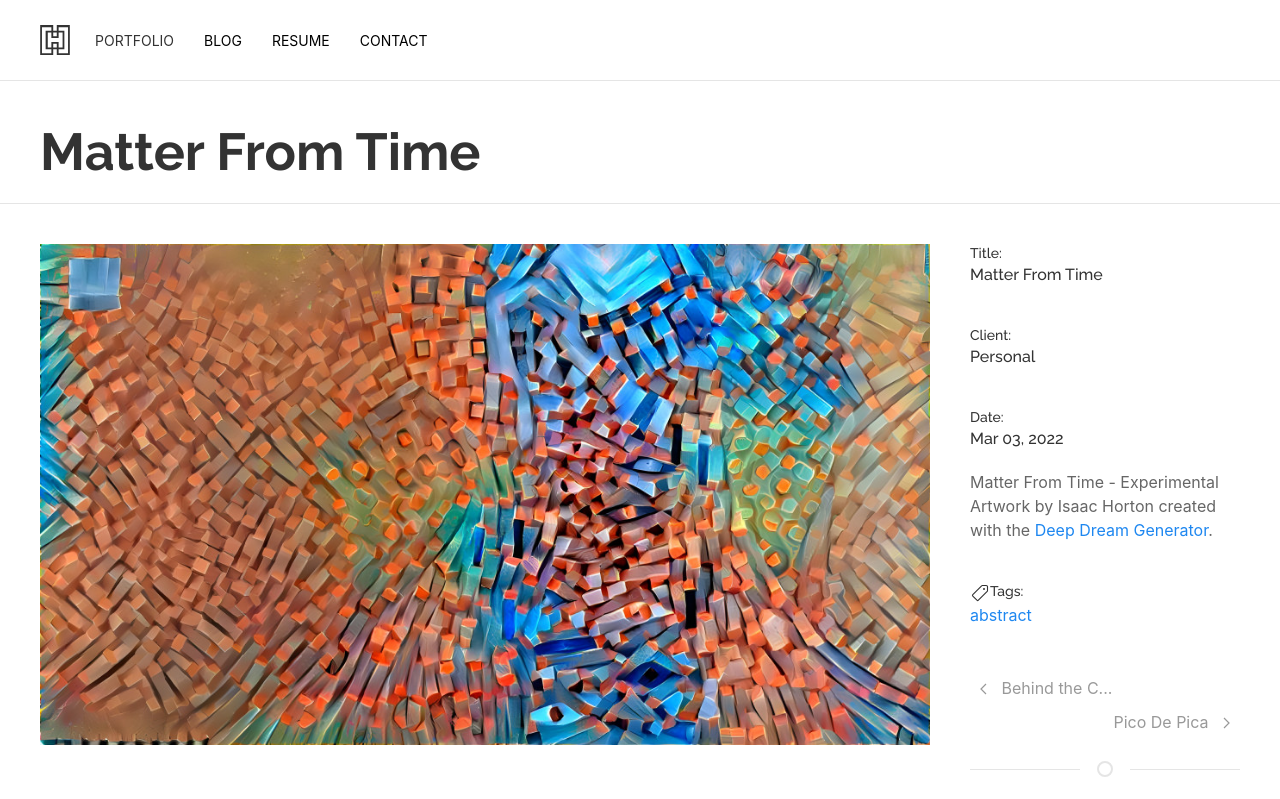
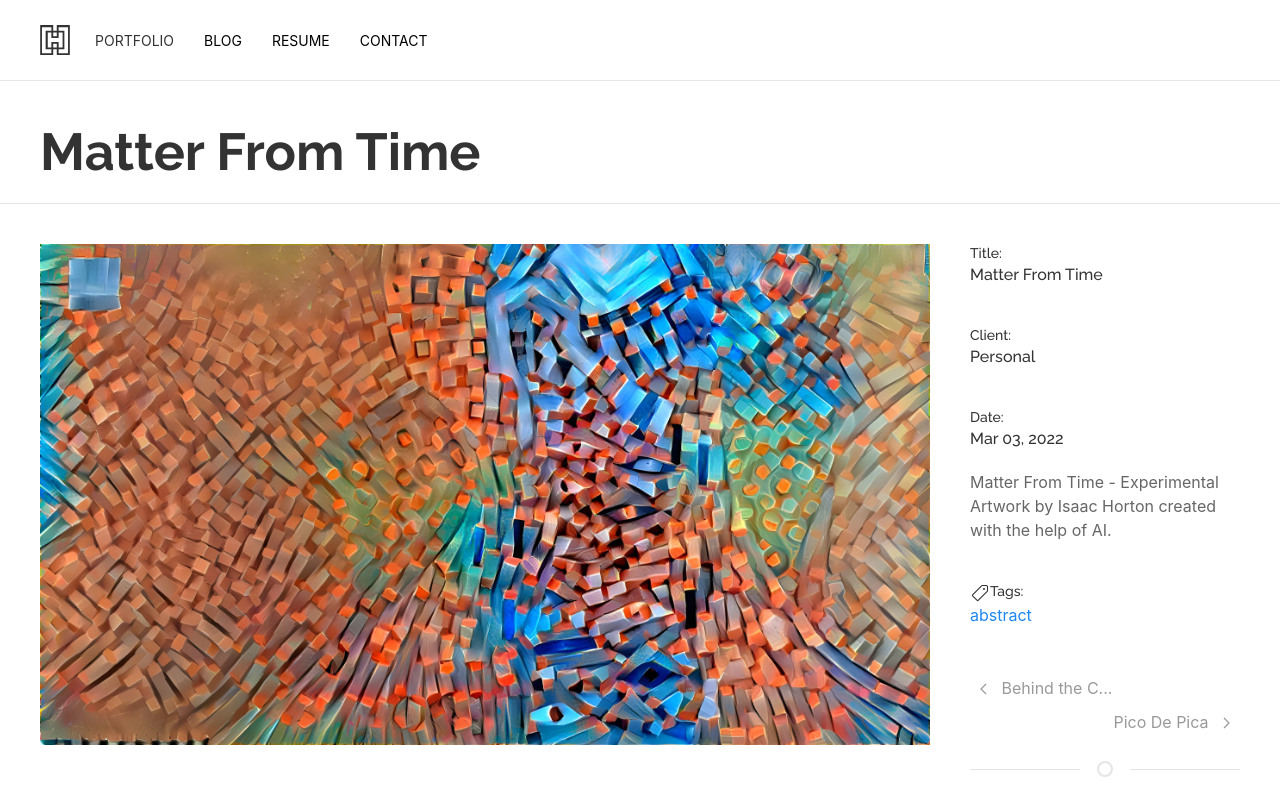
Before and after one commit to kre8t/kre8t.github.io, a Jekyll site: the page built from _portfolio_items/matter-from-time.md, in a window 1280 px wide. Shown: the top 799 px of the page. Built offline with Jekyll 4.4.1, drawn with Linux system fonts in a browser that asks for light colours; grey boxes are pictures that could not be loaded.

Commit message:
Update from Forestry.io Isaac updated _portfolio_items/matter-from-time.md

```diff
--- a/_portfolio_items/matter-from-time.md
+++ b/_portfolio_items/matter-from-time.md
@@ -9,4 +9,4 @@ multiple_images: []
 svg: false
 
 ---
-Matter From Time - Experimental Artwork by Isaac Horton created with the [Deep Dream Generator](https://deepdreamgenerator.com/).
+Matter From Time - Experimental Artwork by Isaac Horton created with the help of AI.
```
